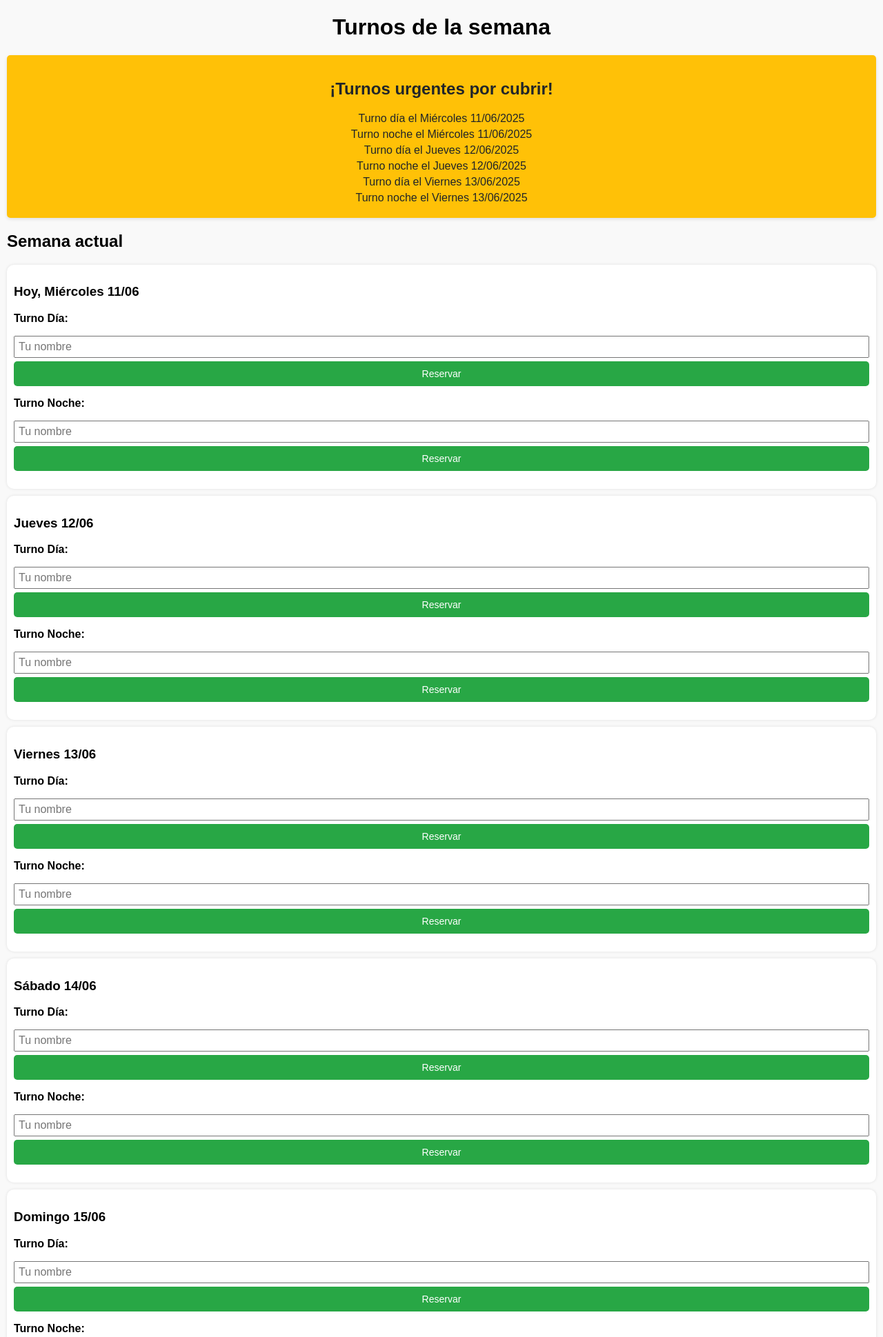
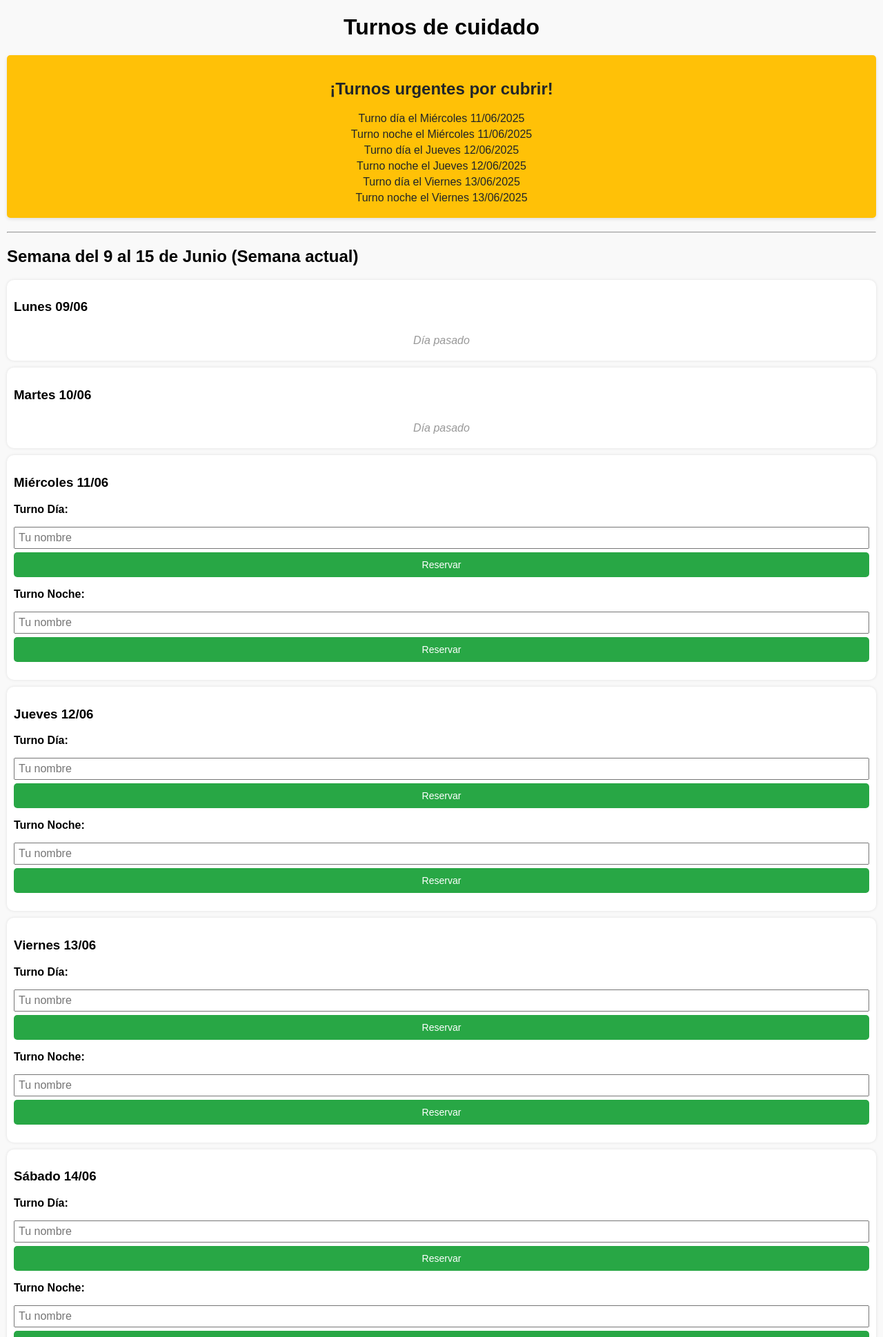
Before and after one commit to T-cordoba/Turnos-cuidado-mama, a Flask app: page / in a window 1280 px wide. Shown: the top 1939 px of the page at 69% size. Run offline with Flask 3, Linux system fonts and the light colour scheme; some libraries are stand-ins or nearby versions.

Commit message:
Refactor index view to display weekly schedule and add styles for past days and current week

```diff
--- a/app/routes.py
+++ b/app/routes.py
@@ -1,6 +1,7 @@
 import locale
 from flask import Blueprint, render_template, request, redirect, url_for, Flask, Response, flash
-from datetime import datetime, timedelta
+from datetime import datetime, timedelta, date
+import calendar
 from .models import Turno
 from .db import db, ping_db
 
@@ -64,7 +65,7 @@ def index():
         'Sunday': 'Domingo'
     }
 
-    # Calcular los próximos 3 días
+    # Calcular los próximos 3 días para los turnos faltantes
     proximos_3_dias = [hoy + timedelta(days=i) for i in range(3)]
 
     # Obtener los turnos faltantes para los próximos 3 días
@@ -75,24 +76,93 @@ def index():
                 turnos_faltantes.append({
                     'fecha': dia.strftime('%d/%m/%Y'),
                     'tipo': turno,
-                    'dia': dias_traducidos[dia.strftime('%A')]  # Traduce el día al español aquí
+                    'dia': dias_traducidos[dia.strftime('%A')]
                 })
 
-    # Calcular los días de la semana actual y próxima semana
-    dia_semana_hoy = hoy.weekday()  # 0 = Lunes, 6 = Domingo
-    domingo_actual = hoy + timedelta(days=(6 - dia_semana_hoy))
-    dias_semana_actual = [hoy + timedelta(days=i) for i in range((domingo_actual - hoy).days + 1)]
-    lunes_proxima_semana = domingo_actual + timedelta(days=1)
-    dias_proxima_semana = [lunes_proxima_semana + timedelta(days=i) for i in range(7)]
+    # Obtener el primer día del mes actual
+    primer_dia_mes = date(hoy.year, hoy.month, 1)
+
+    # Obtener el último día del mes actual
+    if hoy.month == 12:
+        ultimo_dia_mes = date(hoy.year + 1, 1, 1) - timedelta(days=1)
+    else:
+        ultimo_dia_mes = date(hoy.year, hoy.month + 1, 1) - timedelta(days=1)
+
+    # Ajustar el primer_dia_mes al lunes de la semana si no es lunes
+    dia_semana_primer_dia = primer_dia_mes.weekday()  # 0 = Lunes, 6 = Domingo
+    if dia_semana_primer_dia > 0:  # Si no es lunes
+        primer_dia_mes = primer_dia_mes - timedelta(days=dia_semana_primer_dia)
+
+    # Ajustar ultimo_dia_mes al domingo de la semana si no es domingo
+    dia_semana_ultimo_dia = ultimo_dia_mes.weekday()
+    if dia_semana_ultimo_dia < 6:  # Si no es domingo
+        ultimo_dia_mes = ultimo_dia_mes + timedelta(days=(6 - dia_semana_ultimo_dia))
+
+    # Generar todas las semanas del mes (filtrando semanas pasadas)
+    semanas = []
+    fecha_actual = primer_dia_mes
+
+    while fecha_actual <= ultimo_dia_mes:
+        # Inicio de la semana (lunes)
+        inicio_semana = fecha_actual
+
+        # Fin de la semana (domingo)
+        fin_semana = inicio_semana + timedelta(days=6)
+
+        # Solo incluir la semana si el fin de la semana no es anterior a hoy
+        # (es decir, si al menos un día de la semana es hoy o está en el futuro)
+        if fin_semana >= hoy:
+            # Días de esta semana
+            dias_semana = []
+            for i in range(7):  # lunes a domingo
+                dia_actual = inicio_semana + timedelta(days=i)
+                dias_semana.append((dia_actual, dia_actual.strftime('%A')))
+
+            # Agregar la semana con el formato "Semana del 9 al 15 de Mayo"
+            mes_inicio = inicio_semana.strftime('%B').capitalize()
+            mes_fin = fin_semana.strftime('%B').capitalize()
+
+            # Traducir los nombres de los meses al español
+            meses_traducidos = {
+                'January': 'Enero',
+                'February': 'Febrero',
+                'March': 'Marzo',
+                'April': 'Abril',
+                'May': 'Mayo',
+                'June': 'Junio',
+                'July': 'Julio',
+                'August': 'Agosto',
+                'September': 'Septiembre',
+                'October': 'Octubre',
+                'November': 'Noviembre',
+                'December': 'Diciembre'
+            }
+
+            mes_inicio = meses_traducidos.get(mes_inicio, mes_inicio)
+            mes_fin = meses_traducidos.get(mes_fin, mes_fin)
+
+            # Formatear el título de la semana
+            if mes_inicio == mes_fin:
+                titulo_semana = f"Semana del {inicio_semana.day} al {fin_semana.day} de {mes_inicio}"
+            else:
+                titulo_semana = f"Semana del {inicio_semana.day} de {mes_inicio} al {fin_semana.day} de {mes_fin}"
+
+            semanas.append({
+                'titulo': titulo_semana,
+                'dias': dias_semana,
+                'es_semana_actual': hoy >= inicio_semana and hoy <= fin_semana
+            })
+
+        # Avanzar a la próxima semana
+        fecha_actual = fin_semana + timedelta(days=1)
 
     return render_template(
         'index.html',
-        dias_semana_actual=[(dia, dia.strftime('%A')) for dia in dias_semana_actual],
-        dias_proxima_semana=[(dia, dia.strftime('%A')) for dia in dias_proxima_semana],
+        semanas=semanas,
         turnos=turnos,
         dias_traducidos=dias_traducidos,
         hoy=hoy,
-        turnos_faltantes=turnos_faltantes  # Pasar los turnos faltantes al template
+        turnos_faltantes=turnos_faltantes
     )
 
 @main.route('/ping')
--- a/app/static/style.css
+++ b/app/static/style.css
@@ -128,3 +128,17 @@ button:hover {
     font-size: 16px;
     margin: 5px 0;
 }
+
+/* Estilo para días pasados */
+.dia-pasado {
+    color: #999;
+    font-style: italic;
+    padding: 10px;
+    text-align: center;
+}
+
+/* Estilo para la semana actual */
+h2:contains("Semana actual") {
+    color: #28a745;
+    font-weight: bold;
+}
--- a/app/templates/index.html
+++ b/app/templates/index.html
@@ -8,7 +8,7 @@
     <script src="https://cdn.jsdelivr.net/npm/sweetalert2@11"></script>
 </head>
 <body>
-    <h1>Turnos de la semana</h1>
+    <h1>Turnos de cuidado</h1>
 
     <!-- Mensajes Flash -->
     {% with messages = get_flashed_messages(with_categories=true) %}
@@ -37,19 +37,24 @@
     </div>
     {% endif %}
 
-    <!-- Semana actual -->
-    <h2>Semana actual</h2>
+    <!-- Mostrar todas las semanas del mes -->
+    {% for semana in semanas %}
+        <!-- Separador -->
+        <hr>
+
+        {% if semana.es_semana_actual %}
+            <h2>{{ semana.titulo }} (Semana actual)</h2>
+        {% else %}
+            <h2>{{ semana.titulo }}</h2>
+        {% endif %}
+
         <div class="calendario">
-        {% for dia in dias_semana_actual %}
+            {% for dia in semana.dias %}
             <div class="dia" id="dia-{{ dia[0].strftime('%Y-%m-%d') }}">
-            <h3>
-                {% if dia[0] == hoy %}
-                    Hoy, {{ dias_traducidos[dia[1]] }} {{ dia[0].strftime('%d/%m') }}
+                <h3>{{ dias_traducidos[dia[1]] }} {{ dia[0].strftime('%d/%m') }}</h3>
+                {% if dia[0] < hoy %}
+                    <div class="dia-pasado">Día pasado</div>
                 {% else %}
-                    {{ dias_traducidos[dia[1]] }} {{ dia[0].strftime('%d/%m') }}
-                {% endif %}
-            </h3>
-
                     {% for turno in ['día', 'noche'] %}
                         <div class="turno">
                             <p><strong>Turno {{ turno.capitalize() }}:</strong>
```
Also changed, not shown: other parts of app/templates/index.html (+1 -36 lines). Lines whose indentation alone changed are shown as unchanged.
